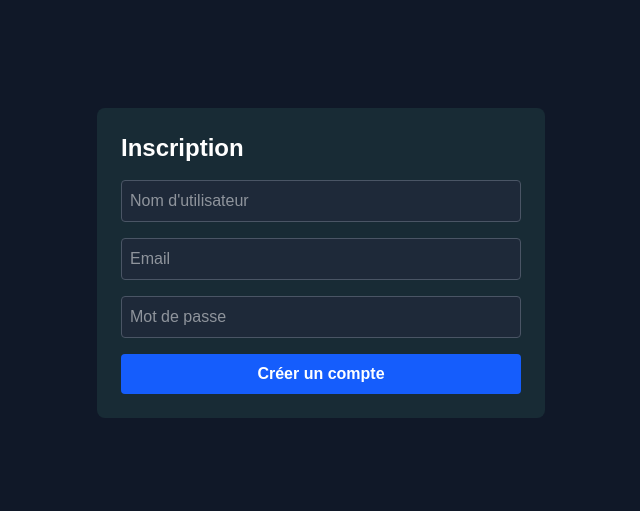
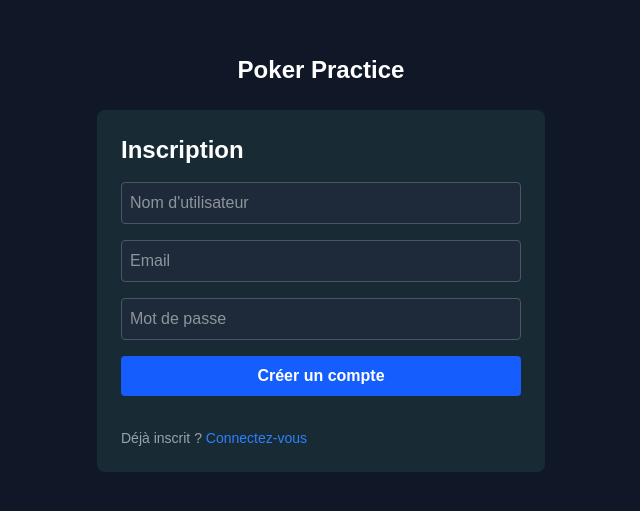
Before and after one commit to Yojda/flopgun-poker, a Next.js app: page /register in a window 1280 px wide. Shown: the part 137-648 px from the top of the page, without its empty margins (319-959 px from the left). Built offline with nearby package versions, Linux system fonts and the light colour scheme.

Commit message:
[fix] Redirections in sign up/ sign in + titles

```diff
--- a/app/login/page.tsx
+++ b/app/login/page.tsx
@@ -24,7 +24,8 @@ export default function LoginPage() {
   };
 
   return (
-    <div className="min-h-screen flex items-center justify-center bg-gray-900 text-white">
+    <div className="min-h-screen flex flex-col items-center justify-center bg-gray-900 text-white">
+      <h1 className="text-2xl font-bold text-white mb-6">Poker Practice</h1>
       <form
         onSubmit={handleLogin}
         className="bg-[#182B35] p-6 rounded-lg w-full max-w-md space-y-4"
@@ -57,7 +58,14 @@ export default function LoginPage() {
         >
           Se connecter
         </button>
+        <p className="mt-4 text-gray-400 text-sm">
+            Pas encore de compte ?{' '}
+            <a href="/register" className="text-blue-500 hover:underline">
+            S'inscrire
+            </a>
+        </p>
       </form>
+
     </div>
   );
 }
--- a/app/register/page.tsx
+++ b/app/register/page.tsx
@@ -40,7 +40,8 @@ export default function RegisterPage() {
   };
 
   return (
-    <div className="min-h-screen flex items-center justify-center bg-gray-900 text-white">
+    <div className="min-h-screen flex flex-col items-center justify-center bg-gray-900 text-white">
+      <h1 className="text-2xl font-bold text-white mb-6">Poker Practice</h1>
       <form
         onSubmit={handleRegister}
         className="bg-[#182B35] p-6 rounded-lg w-full max-w-md space-y-4"
@@ -83,7 +84,14 @@ export default function RegisterPage() {
         >
           Créer un compte
         </button>
+        <p className="mt-4 text-sm text-gray-400">
+            Déjà inscrit ?{' '}
+            <a href="/login" className="text-blue-500 hover:underline">
+            Connectez-vous
+            </a>
+        </p>
       </form>
+
     </div>
   );
 }
```
